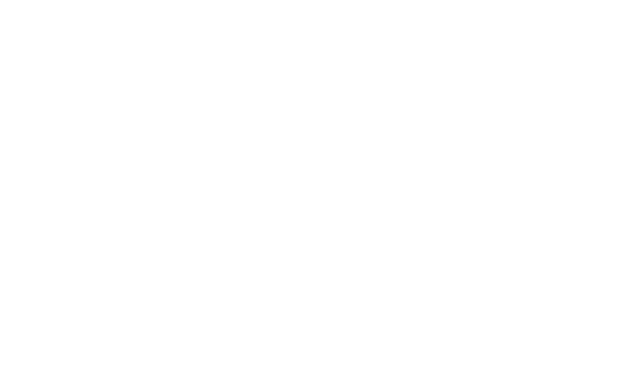
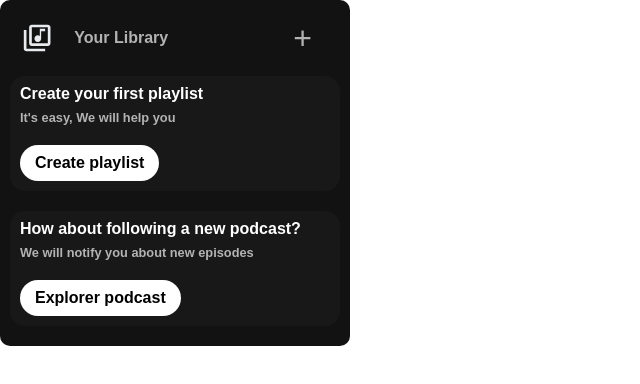
Before and after one commit to Otaviano-Manoel/library_spotfy, a plain HTML site: page index.html in a window 1280 px wide. Shown: the whole page, without its empty margins (0-640 px from the left). Drawn offline with Linux system fonts and the light colour scheme.

Commit message:
Add tab_library.

```diff
--- /dev/null
+++ b/css/reset.css
@@ -0,0 +1,65 @@
+/* http://meyerweb.com/eric/tools/css/reset/
+   v2.0 | 20110126
+   License: none (public domain)
+*/
+
+html, body, div, span, applet, object, iframe,
+h1, h2, h3, h4, h5, h6, p, blockquote, pre,
+a, abbr, acronym, address, big, cite, code,
+del, dfn, em, img, ins, kbd, q, s, samp,
+small, strike, strong, sub, sup, tt, var,
+b, u, i, center,
+dl, dt, dd, ol, ul, li,
+fieldset, form, label, legend,
+table, caption, tbody, tfoot, thead, tr, th, td,
+article, aside, canvas, details, embed,
+figure, figcaption, footer, header, hgroup,
+menu, nav, output, ruby, section, summary,
+time, mark, audio, video {
+	margin: 0;
+	padding: 0;
+	border: 0;
+	font-size: 100%;
+	font: inherit;
+	vertical-align: baseline;
+}
+/* HTML5 display-role reset for older browsers */
+article, aside, details, figcaption, figure,
+footer, header, hgroup, menu, nav, section {
+	display: block;
+}
+body {
+	line-height: 1;
+}
+ol, ul {
+	list-style: none;
+}
+blockquote, q {
+	quotes: none;
+}
+blockquote:before, blockquote:after,
+q:before, q:after {
+	content: '';
+	content: none;
+}
+table {
+	border-collapse: collapse;
+	border-spacing: 0;
+}
+
+ol, ul {
+    list-style: none;
+}
+
+*,
+*:after,
+*:before {
+    margin: 0;
+    padding: 0;
+    box-sizing: border-box;
+    text-decoration: none;
+}
+body{
+    font-size: 100%;
+    list-style-type: none;
+}
--- /dev/null
+++ b/css/tab_left.css
@@ -0,0 +1,79 @@
+.tab_left{
+    background-color: var(--bg-color);
+    border-radius: 10px;
+    padding: 20px 10px;
+    width: 350px;
+    color: #B3B3B3;
+    font-family: var(--font-family);
+    display: grid;
+    gap: 20px;
+}
+
+.tab_left .library{
+    display: flex;
+    align-items: center;
+    justify-content: space-evenly;
+    padding: 0px 20px 0px 5px;
+}
+
+.tab_left .library svg{
+    width: 64px;
+    height: 32px;
+}
+
+.tab_left .library h3{
+    margin-left: 15px;
+    width: 100%;
+    font-weight: bold;
+}
+
+.tab_left .library p{
+    font-size: 2rem;
+    text-align: right;
+    padding: 2px 8px;
+}
+
+.tab_left .library p:hover{
+    cursor: pointer;
+    color: white;
+    border-radius: 100%;
+    background-color: var(--bg-color-option);
+}
+
+.tab_left .playlist,
+.tab_left .podcast{
+    background-color: var(--bg-color-option);
+    border-radius: 15px;
+    display: grid;
+    padding: 10px;
+    gap: 10px;
+}
+
+.tab_left .playlist h3,
+.tab_left .podcast h3{
+    font-weight: bold;
+    color: white;
+}
+
+.tab_left .playlist p,
+.tab_left .podcast p{
+    font-weight: bold;
+    font-size: 0.8rem;
+}
+
+.tab_left .playlist a,
+.tab_left .podcast a{
+    background-color: white;
+    border-radius: 25px;
+    margin-top: 10px;
+    padding: 10px 15px;
+    width: fit-content;
+    font-weight: bold;
+    color: black;
+}
+
+.tab_left .playlist a:hover,
+.tab_left .podcast a:hover{
+    padding: 10px 17px;
+    opacity: 0.9;
+}
--- /dev/null
+++ b/css/variables.css
@@ -0,0 +1,8 @@
+:root{
+    /*Color*/
+    --bg-color: #121212;
+    --bg-color-option: #181818;
+
+    /*Font*/
+    --font-family: "DM Sans", sans-serif;;
+}
--- a/index.html
+++ b/index.html
@@ -4,11 +4,38 @@
     <meta charset="UTF-8">
     <meta name="viewport" content="width=device-width, initial-scale=1.0">
     <title>Document</title>
-    <link rel="stylesheet" href="css/style.css">
+    <link rel="stylesheet" href="css/reset.css">
+    <link rel="stylesheet" href="css/variables.css">
+    <link rel="stylesheet" href="css/tab_left.css">
 </head>
 <body>
-    <header></header>
-    <main></main>
+    <header class="header">
+    </header>
+    <main class="main">
+        <div class="tab_left">
+            <div class="library">
+                <svg xmlns="http://www.w3.org/2000/svg" height="32px" viewBox="0 -960 960 960" width="32px" fill="#e8eaed"><path d="M500-360q42 0 71-29t29-71v-220h120v-80H560v220q-13-10-28-15t-32-5q-42 0-71 29t-29 71q0 42 29 71t71 29ZM320-240q-33 0-56.5-23.5T240-320v-480q0-33 23.5-56.5T320-880h480q33 0 56.5 23.5T880-800v480q0 33-23.5 56.5T800-240H320Zm0-80h480v-480H320v480ZM160-80q-33 0-56.5-23.5T80-160v-560h80v560h560v80H160Zm160-720v480-480Z"/></svg>
+                <h3>Your Library</h3>
+                <p>+</p>
+            </div>
+
+            <div class="playlist">
+                <h3>Create your first playlist</h3>
+                <p>It's easy, We will help you</p>
+                <a href="http://" target="_blank" rel="noopener noreferrer">
+                    Create playlist
+                </a>
+            </div>
+
+            <div class="podcast">
+                <h3>How about following a new podcast?</h3>
+                <p>We will notify you about new episodes</p>
+                <a href="http://" target="_blank" rel="noopener noreferrer">
+                    Explorer podcast
+                </a>
+            </div>
+        </div>
+    </main>
     <footer></footer>
     <script src="js/script.js"></script>
 </body>
```
Also changed, not shown: css/style.css (deleted), src/playlist/1.jpeg (added), src/playlist/10.jpeg (added), src/playlist/11.jpeg (added), src/playlist/12.jpeg (added), src/playlist/13.jpeg (added), src/playlist/14.jpeg (added), src/playlist/15.jpeg (added), src/playlist/2.png (added), src/playlist/3.jpeg (added), src/playlist/4.jpeg (added), src/playlist/5.jpeg (added), src/playlist/6.jpeg (added), src/playlist/7.jpeg (added), 2 more files.
